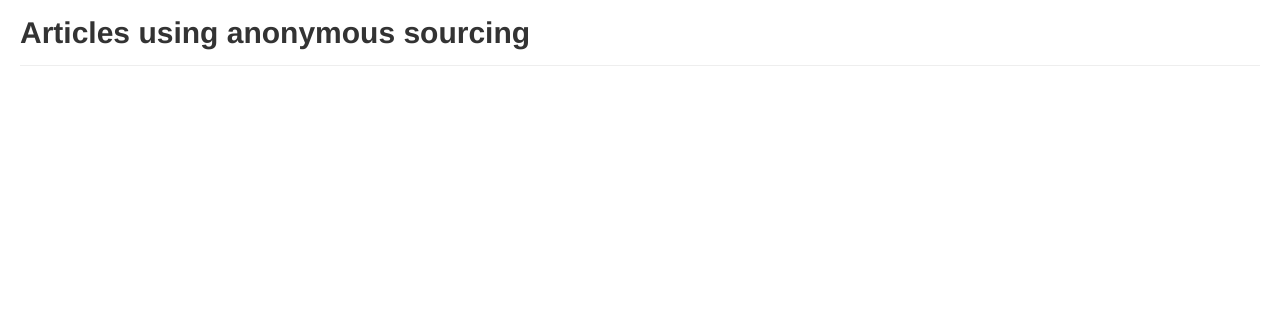
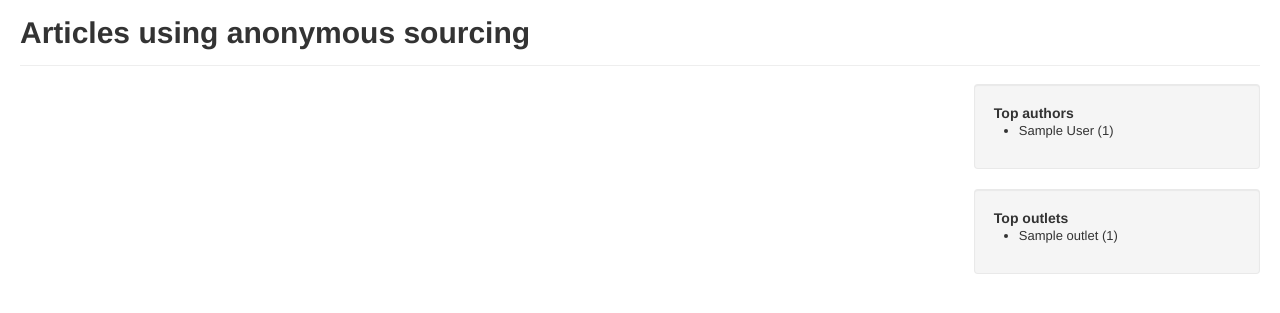
Before and after one commit to schwanksta/sourcessay, a Python web app: template sourcessay/templates/base.html in a window 1280 px wide. Shown: the top 313 px of the page. Run offline with Jinja, Linux system fonts and the light colour scheme; the template is opened without the code that fills it: most values are stand-ins (such as "Sample title", 1, 10 or a date in 2020); some libraries are stand-ins or nearby versions.

Commit message:
Added a quick top author and top outlet list in the rail

```diff
--- a/sourcessay/templates/base.html
+++ b/sourcessay/templates/base.html
@@ -37,6 +37,24 @@
             {% block content %}
             {% endblock %}
             </div>
+            <div class="span3">
+                <div class="well relative">
+                    <h4>Top authors</h4>
+                    <ul>
+                    {% for author in top_authors %}
+                        <li>{{author}} ({{author.item__count}})</li>
+                    {% endfor %}
+                    </ul>
+                </div>
+                <div class="well relative">
+                    <h4>Top outlets</h4>
+                    <ul>
+                    {% for outlet in top_outlets %}
+                        <li>{{outlet}} ({{outlet.item__count}})</li>
+                    {% endfor %}
+                    </ul>
+                </div>
+            </div>
         </div>
     </div>
 </body>
--- a/sourcessay/templates/index.html
+++ b/sourcessay/templates/index.html
@@ -5,8 +5,10 @@
             <span class="label label-info source-flag">{{object.news_outlet.url}}</span>
             <h3><a href="{{object.url}}">{{object.title}}</a></h3>
             <ul class="unstyled">
-                <li style="padding-bottom:5px"><span>{{object.get_byline}}</span> |
-                    <span>&ldquo;{{object.line_used}}&rdquo;</span></li>
+                <li style="padding-bottom:5px">
+                    <span>{{object.get_byline}}</span> |
+                    <span>&ldquo;{{object.line_used}}&rdquo;</span>
+                </li>
                 <li><span class="timestamp">{{object.pub_date|timesince}} ago</span></li>
             </ul>
         </div>
--- a/urls.py
+++ b/urls.py
@@ -1,13 +1,14 @@
 from django.conf.urls.defaults import patterns, include, url
 from django.views.generic import ListView
 from sourcessay.models import Item
+from sourcessay.views import index
 from django.conf import settings
 
 from django.contrib import admin
 admin.autodiscover()
 
 urlpatterns = patterns('',
-    url(r'^$', ListView.as_view(model=Item, template_name="index.html"), name='index'),
+    url(r'^$', index, name='index'),
     #url(r'^admin/', include(admin.site.urls)),
 )
 
```
Also changed, not shown: sourcessay/views.py (+13 -1 lines).
